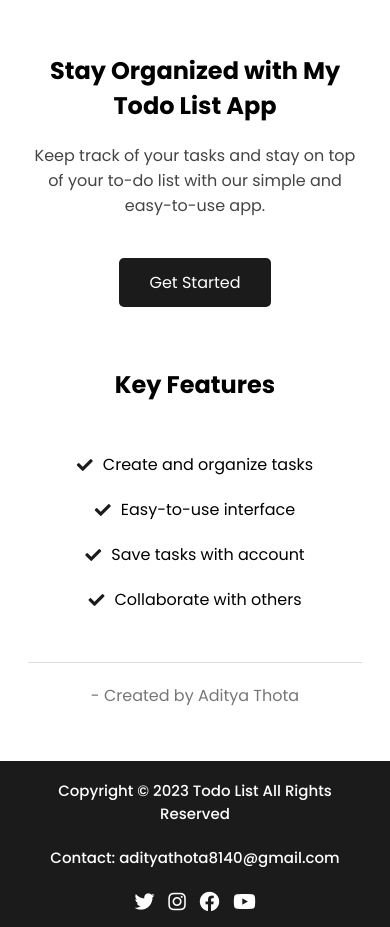
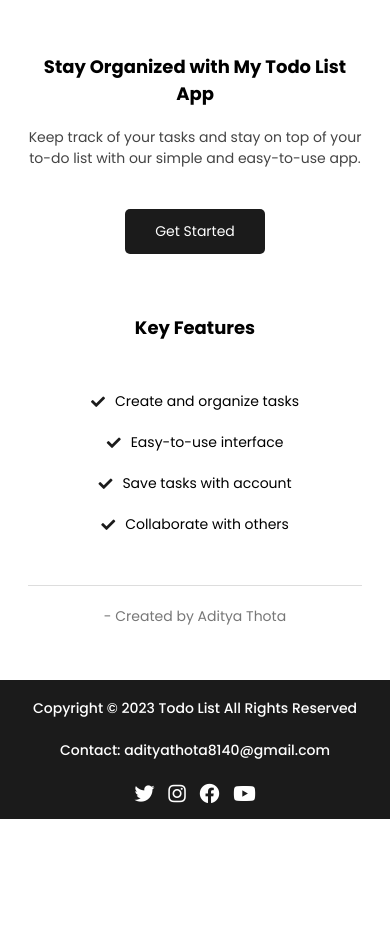
Before and after one commit to AdityaThota7/my-first-django-app-deployment, a Django app: page / in a window 390 px wide. Shown: the part 80-1007 px from the top of the page. After the commit the page ends 899 px from the top, so only its background shows below. Run offline with Django 3.2, Linux system fonts and the light colour scheme.

Commit message:
trying to change

```diff
--- a/static/styles/css/home.css
+++ b/static/styles/css/home.css
@@ -13,12 +13,12 @@
 }
 
 .hero .title {
-    font-size: 2rem;
+    font-size: 30px;
     margin-bottom: 20px;
 }
 
 .hero .subtitle {
-    font-size: 1.2rem;
+    font-size: 16px;
     color: #444;
     margin-bottom: 40px;
 }
@@ -29,7 +29,7 @@
     background-color: #1b1b1b;
     text-decoration: none;
     color: #fff;
-    font-size: 1.2rem;
+    font-size: 16px;
     border-radius: 5px;
     transition: background-color 0.2s ease-in-out;
 }
@@ -41,7 +41,7 @@
 }
 
 .features .title {
-    font-size: 2rem;
+    font-size: 30px;
     margin-bottom: 40px;
 }
 
@@ -57,7 +57,7 @@
     display: flex;
     align-items: center;
     margin: 10px;
-    font-size: 1.2rem;
+    font-size: 16px;
     transition: transform 0.2s ease-in-out;
 }
 
@@ -65,12 +65,12 @@
 .feature-list li i {
     margin-right: 10px;
     color: #1b1b1b;
-    font-size: 1.2rem;
+    font-size: 16px;
 }
 
 .sign {
     text-align: center;
-    font-size: 1rem;
+    font-size: 14px;
     color: #777;
     margin-top: 40px;
     padding-top: 20px;
@@ -81,30 +81,30 @@
 @media (max-width: 920px){
 
     .hero .title {
-        font-size: 1.5rem;
+        font-size: 18px;
     }
 
     .hero .subtitle {
-        font-size: 1rem;
+        font-size: 14px;
     }
 
     .cta-btn {
-        font-size: 1rem;
+        font-size: 14px;
     }
 
     .features .title {
-        font-size: 1.5rem;
+        font-size: 18px;
     }
 
     .feature-list li {
-        font-size: 1rem;
+        font-size: 14px;
     }
 
     .feature-list li i {
-        font-size: 1rem;
+        font-size: 14px;
     }
 
     .sign {
-        font-size: 1rem;
+        font-size: 14px;
     }
 }
--- a/static/styles/css/style.css
+++ b/static/styles/css/style.css
@@ -148,7 +148,7 @@ input.check {
 }
 .footer p{
     margin-bottom: 5px;
-    font-size: 15px;
+    font-size: 14px;
     font-weight: 500;
     padding: 8px 15px;
 }
```
Also changed, not shown: db.sqlite3.
